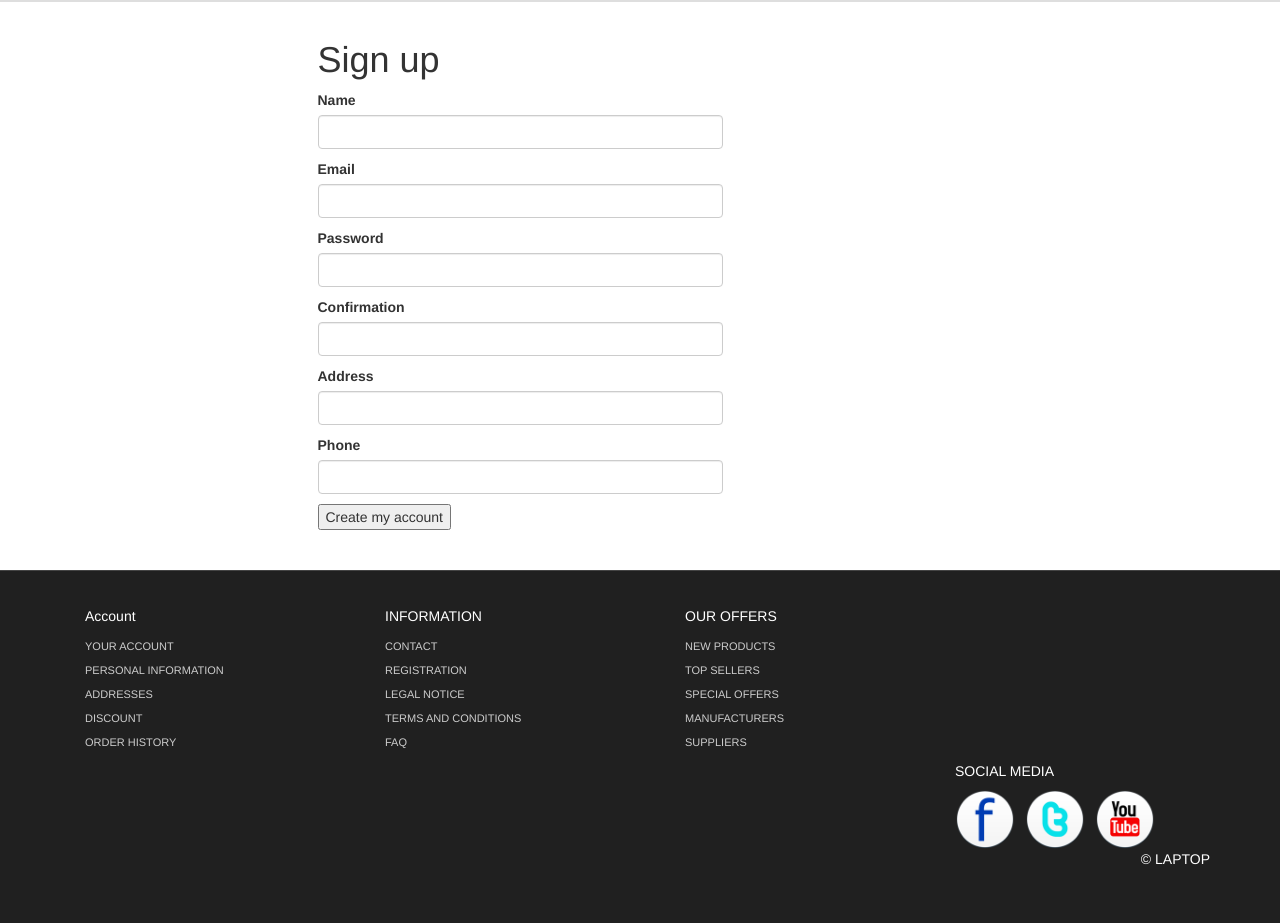
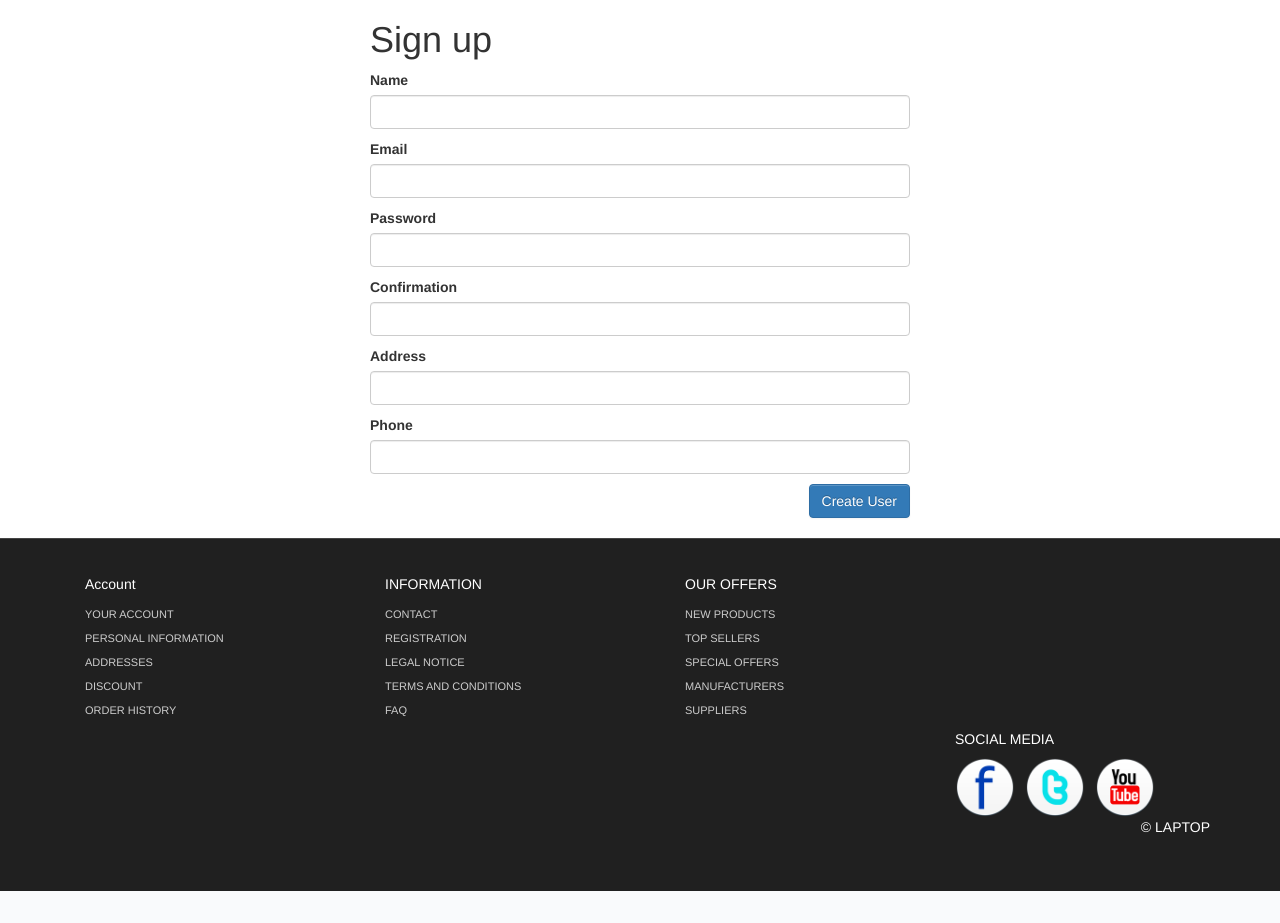
Before and after one commit to hieungv/pratice-laptop-selling, a Rails app: page /signup in a window 1280 px wide. Shown: the part 142-1065 px from the top of the page. After the commit the page ends 1033 px from the top, so only its background shows below. Run offline with Rails 7, Linux system fonts and the light colour scheme; tables that the repository leaves empty hold one stand-in row (values such as "Sample post"); style sheets or scripts are compiled from the project's sources; some libraries are stand-ins or nearby versions.

Commit message:
fix ui singup

```diff
--- a/app/views/users/new.html.erb
+++ b/app/views/users/new.html.erb
@@ -1,9 +1,9 @@
-<% provide :title, t("delivery") %>
-<div id="mainBody">
+<% provide :title, t("sign up") %>
 <div class="container">
   <div class="row">
-      <div class="span9">
-        <div class="col-md-6 col-md-offset-3">
+    <div class="col-md-12">
+      <div class='col-md-3'></div>
+      <div class="col-md-6">
       <h1><%= t "signup" %></h1>
         <%= form_for(@user) do |f| %>
           <%= render "shared/error_messages" %>
@@ -25,12 +25,11 @@
           <%= f.text_field :address, class: "form-control" %>
 
           <%= f.label :phone %>
-            <%= f.text_field :phone, class: "form-control" %><br>
+          <%= f.text_field :phone, class: "form-control" %>
 
-            <%= f.submit t "create_account", class: "btn btn-primary" %>
+          <%= f.submit class: "btn btn-primary pull-right"%>
         <% end %>
       </div>
     </div>
   </div>
 </div>
-</div>
```
Lines whose indentation alone changed are shown as unchanged.
